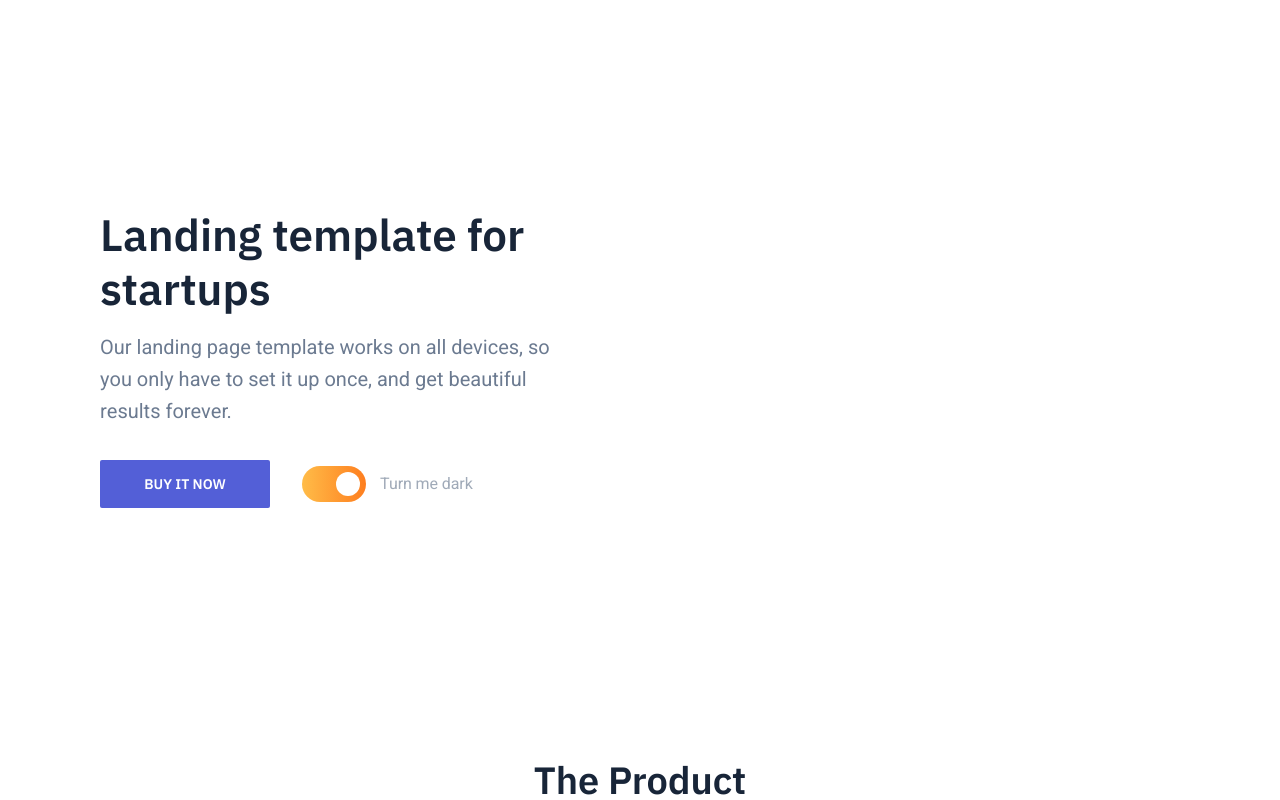
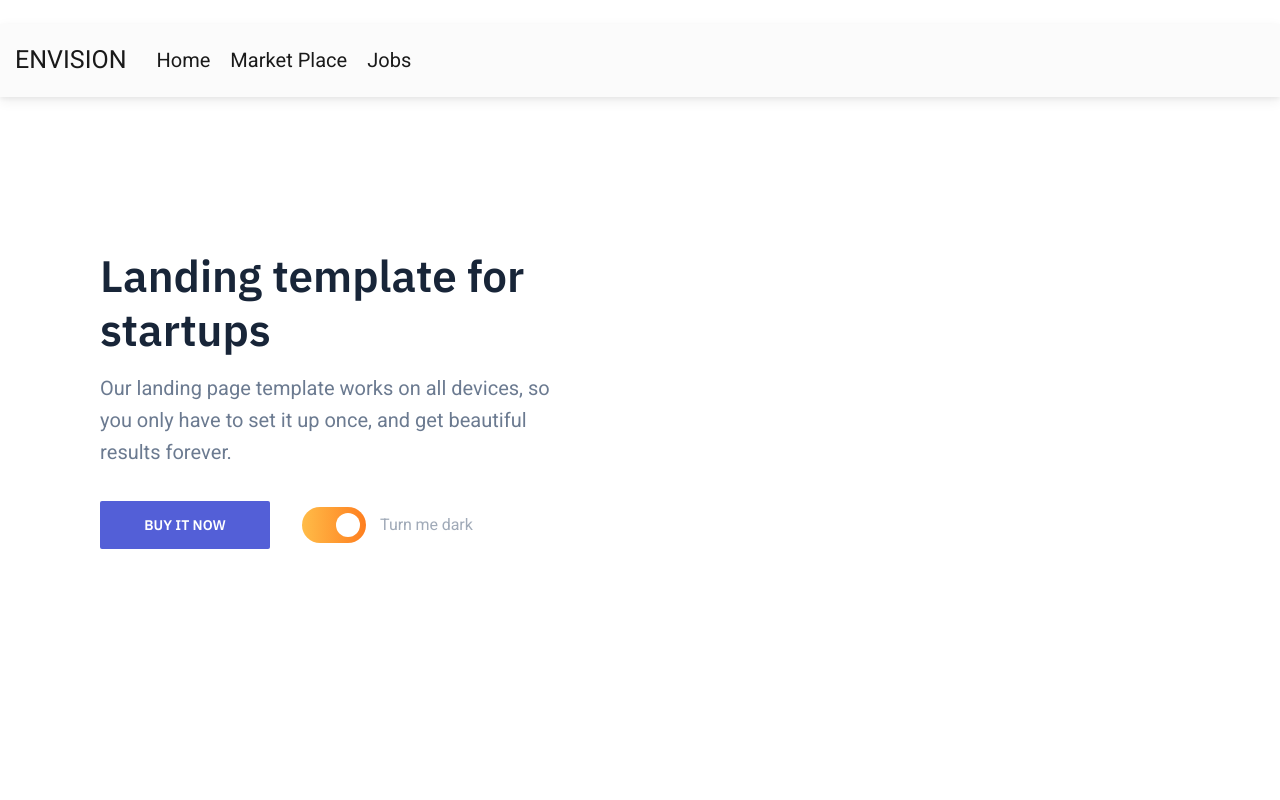
Before and after one commit to Priyal2022/MPR-BE-Frontend, a React (Create React App) app: page / in a window 1280 px wide. Shown: the top 800 px of the page. Built offline with nearby package versions, Linux system fonts and the light colour scheme.

Commit message:
navbar and signup

```diff
--- a/src/App.js
+++ b/src/App.js
@@ -3,6 +3,7 @@ import { BrowserRouter, Routes, Route } from "react-router-dom";
 import Login from './components/Login';
 import Signup from './components/Signup';
 import Home from './components/Home';
+import Navbar from './components/Navbar';
 
 import './App.css';
 
--- a/src/components/Home.jsx
+++ b/src/components/Home.jsx
@@ -1,5 +1,6 @@
 import React, { useEffect } from "react";
 import ScrollReveal from "scrollreveal";
+import Navbar from "./Navbar";
 
 const Home = () => {
     useEffect(() => {
@@ -75,8 +76,8 @@ const Home = () => {
             <link rel="stylesheet" href="/dist/css/style.css" />
             <div className="body-wrap boxed-container">
                 <header className="site-header">
-                    <div className="container">
-                        <div className="site-header-inner">
+                    {/* <div className="container"> */}
+                        {/* <div className="site-header-inner">
                             <div className="brand header-brand">
                                 <h1 className="m-0">
                                     <a href="#">
@@ -93,8 +94,9 @@ const Home = () => {
                                     </a>
                                 </h1>
                             </div>
-                        </div>
-                    </div>
+                        </div> */}
+                    {/* </div> */}
+                <Navbar />
                 </header>
                 <main>
                     <section className="hero">
--- /dev/null
+++ b/src/components/Navbar.jsx
@@ -0,0 +1,58 @@
+import React, { useState } from 'react';
+import {
+  MDBContainer,
+  MDBNavbar,
+  MDBNavbarBrand,
+  MDBNavbarToggler,
+  MDBIcon,
+  MDBNavbarNav,
+  MDBNavbarItem,
+  MDBNavbarLink,
+  MDBBtn,
+  MDBDropdown,
+  MDBDropdownToggle,
+  MDBDropdownMenu,
+  MDBDropdownItem,
+  MDBCollapse,
+} from 'mdb-react-ui-kit';
+
+export default function Navbar() {
+  const [showBasic, setShowBasic] = useState(false);
+
+  return (
+    <MDBNavbar expand='lg' light bgColor='light'>
+      <MDBContainer fluid>
+        <MDBNavbarBrand href='#'>ENVISION</MDBNavbarBrand>
+
+        <MDBNavbarToggler
+          aria-controls='navbarSupportedContent'
+          aria-expanded='false'
+          aria-label='Toggle navigation'
+          onClick={() => setShowBasic(!showBasic)}
+        >
+          <MDBIcon icon='bars' fas />
+        </MDBNavbarToggler>
+
+        <MDBCollapse navbar show={showBasic}>
+          <MDBNavbarNav className='mr-auto mb-2 mb-lg-0'>
+            <MDBNavbarItem>
+              <MDBNavbarLink active aria-current='page' href='#'>
+                Home
+              </MDBNavbarLink>
+            </MDBNavbarItem>
+            <MDBNavbarItem>
+              <MDBNavbarLink active aria-current='page' href='#'>
+                Market Place
+              </MDBNavbarLink>
+            </MDBNavbarItem>
+            <MDBNavbarItem>
+              <MDBNavbarLink active aria-current='page' href='#'>
+                Jobs
+              </MDBNavbarLink>
+            </MDBNavbarItem>
+          </MDBNavbarNav>
+        </MDBCollapse>
+      </MDBContainer>
+    </MDBNavbar>
+  );
+}
--- a/src/components/Signup.jsx
+++ b/src/components/Signup.jsx
@@ -43,7 +43,7 @@ function Signup() {
                                 <MDBCol col="6">
                                     <MDBInput
                                         wrapperClass="mb-4"
-                                        label="First name"
+                                        label="Name"
                                         id="form1"
                                         type="text"
                                     />
@@ -52,7 +52,7 @@ function Signup() {
                                 <MDBCol col="6">
                                     <MDBInput
                                         wrapperClass="mb-4"
-                                        label="Last name"
+                                        label="Birth Year"
                                         id="form1"
                                         type="text"
                                     />
@@ -67,7 +67,19 @@ function Signup() {
                             />
                             <MDBInput
                                 wrapperClass="mb-4"
+                                label="Disability"
+                                id="form1"
+                                type="text"
+                            />
+                            <MDBInput
+                                wrapperClass="mb-4"
                                 label="Password"
+                                id="form1"
+                                type="password"
+                            />
+                            <MDBInput
+                                wrapperClass="mb-4"
+                                label="Confirm Password"
                                 id="form1"
                                 type="password"
                             />
@@ -78,9 +90,10 @@ function Signup() {
                                 accept=".jpg, .jpeg"
                             />
 
-                            <MDBBtn className="w-100 mb-4" size="md">
+                            <MDBBtn className="w-100 mb-4" size="md"data-bs-dismiss="toast">
                                 sign up
                             </MDBBtn>
+                            {/* <div class="toast-body">Verified</div> */}
 
                             <div className="text-center">
                                 <p>or sign up with:</p>
@@ -90,6 +103,7 @@ function Signup() {
                                     color="none"
                                     className="mx-3"
                                     style={{ color: "#1266f1" }}
+
                                 >
                                     <MDBIcon fab icon="facebook-f" size="sm" />
                                 </MDBBtn>
```
Also changed, not shown: src/components/Login.jsx (line endings or trailing spaces), 1 other file (tests, documents, lock files or other folders).
